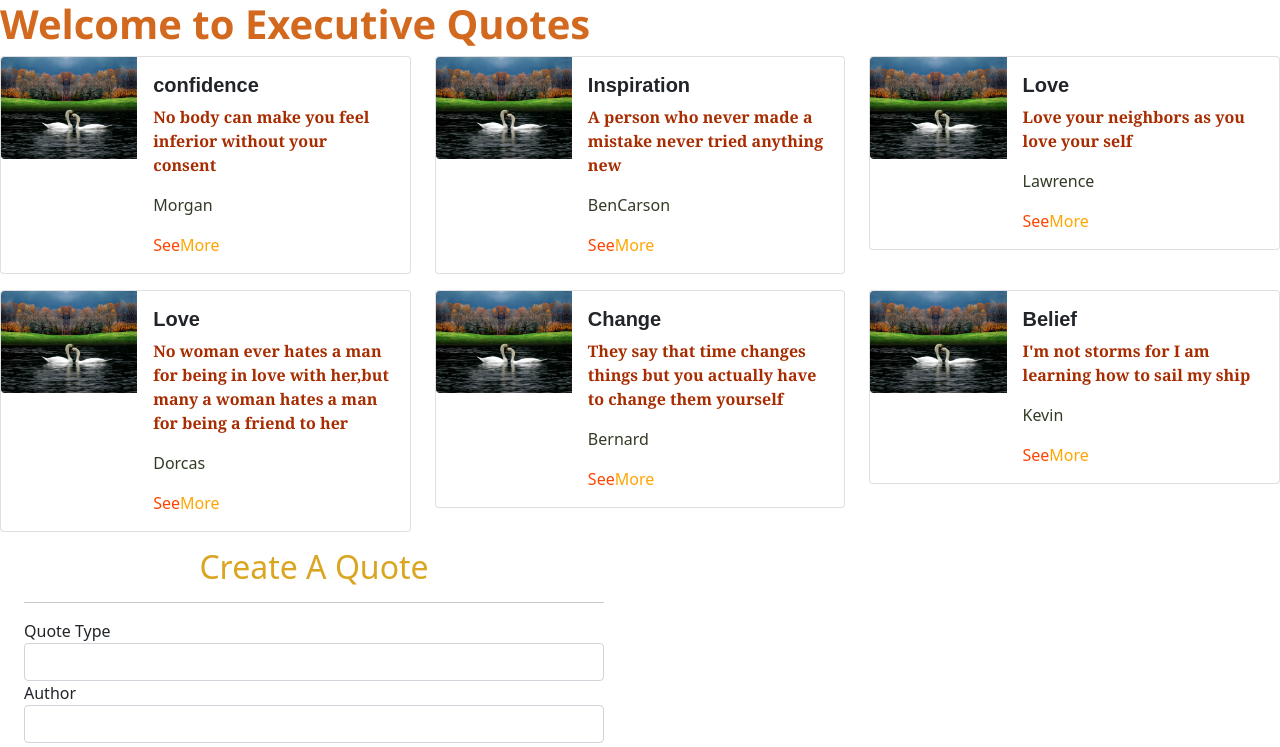
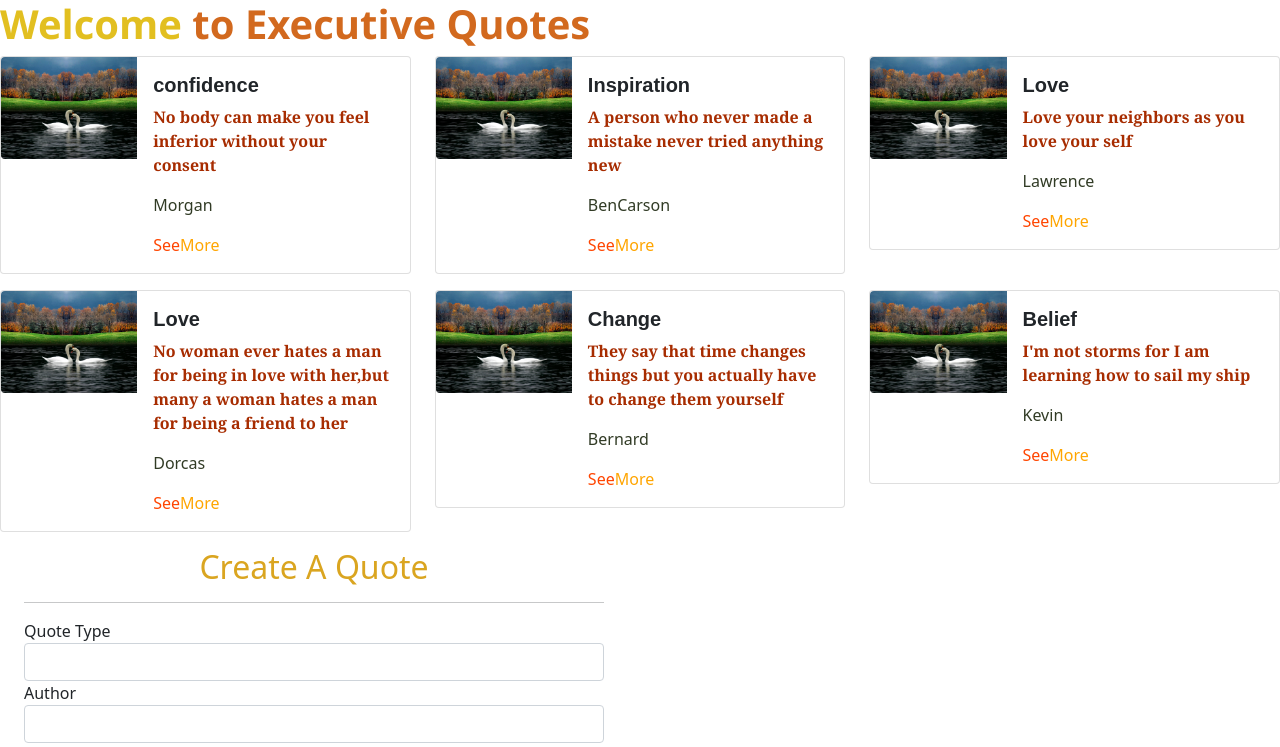
Before and after one commit to Bernard2030/quotes_App, an Angular app: page / in a window 1280 px wide. Shown: the top 747 px of the page. Built offline with nearby package versions, Linux system fonts and the light colour scheme.

Commit message:
change color in component html

```diff
--- a/src/app/quotes/quotes.component.css
+++ b/src/app/quotes/quotes.component.css
@@ -21,3 +21,6 @@
   font-family: 'Segoe UI', Tahoma, Geneva, Verdana, sans-serif;
   font-weight: bolder;
 }
+.well{
+  color: rgb(226, 191, 32);
+}
--- a/src/app/quotes/quotes.component.html
+++ b/src/app/quotes/quotes.component.html
@@ -1,6 +1,6 @@
 
 <div class="row">
-  <h1 class="welcome"><span>Welcome</span> to Executive Quotes</h1><br><br>
+  <h1 class="welcome"><span class="well">Welcome</span> to Executive Quotes</h1><br><br>
   <div class="col-md-4" *ngFor='let quote of quotes; let i = index'>
 
     <div class="card mb-3" style="max-width: 540px;">
```
